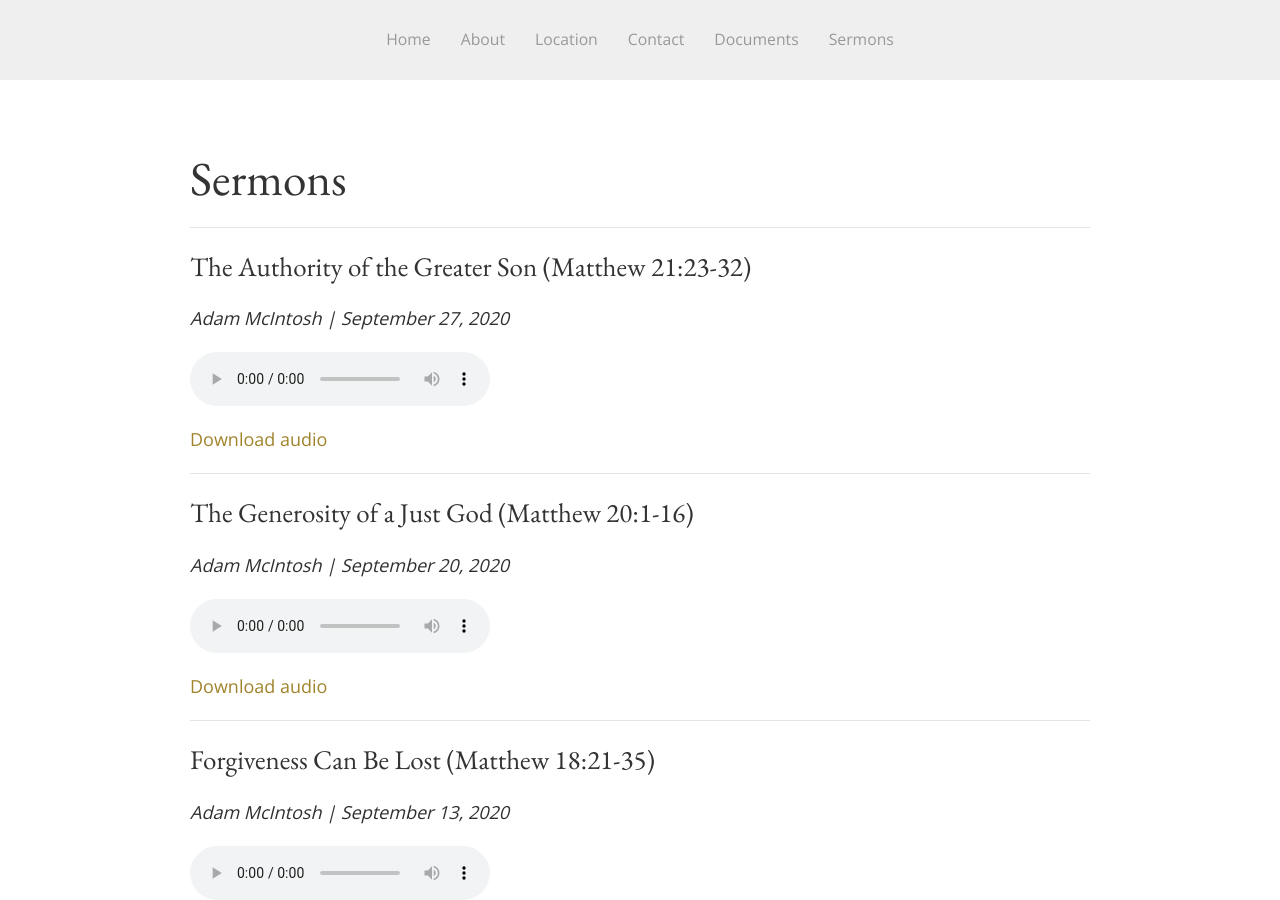
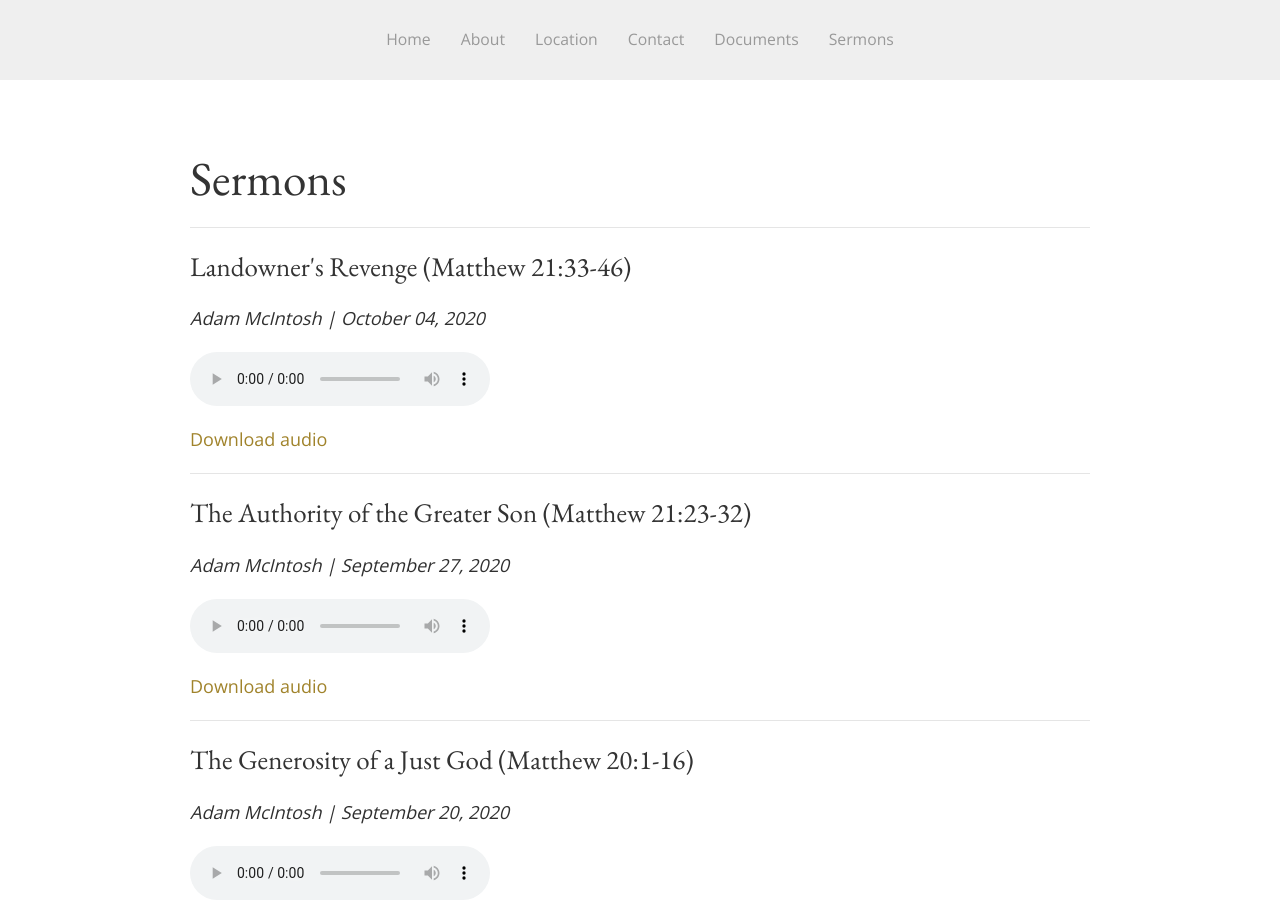
Before and after one commit to SaintDavidsChurch/website, a Jekyll site: the page built from sermons.html, in a window 1280 px wide and 900 px high. Built offline with Jekyll 4.4.1, drawn with Linux system fonts in a browser that asks for light colours.

Commit message:
Updated by InferCMS

```diff
--- a/_data/sermons.yml
+++ b/_data/sermons.yml
@@ -166,3 +166,7 @@
   date: '2020-09-27'
   preacher: Adam McIntosh
   audio_file: https://saintdavids.church/assets/sermons/2020/September/Adam-McIntosh_September27-2020_Matt21.23-32.mp3
+- title: Landowner's Revenge (Matthew 21:33-46)
+  date: '2020-10-04'
+  preacher: Adam McIntosh
+  audio_file: https://saintdavids.church/assets/sermons/2020/October/Adam-McIntosh_October4-2020_Matt21.33-46.mp3
```
